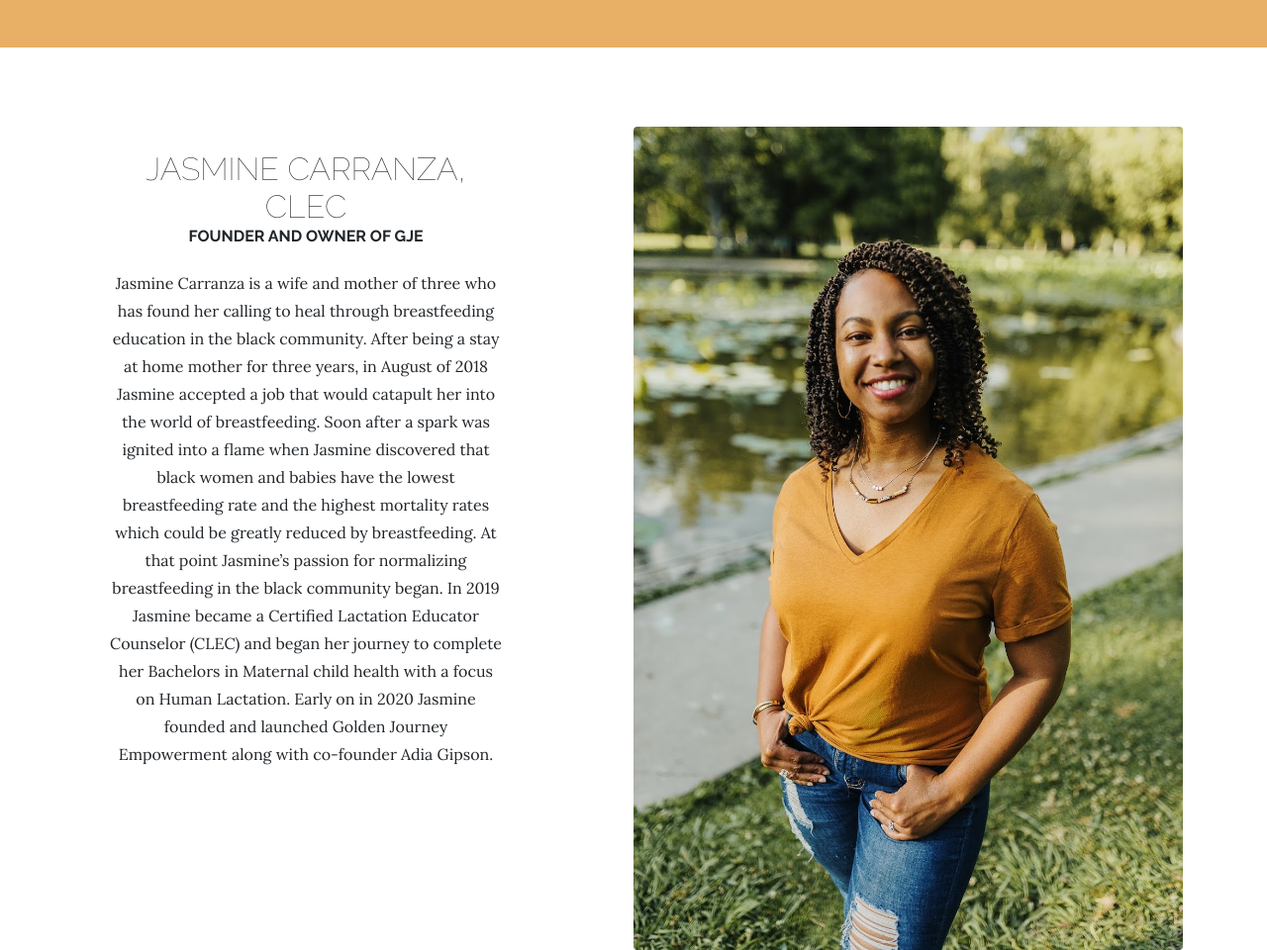
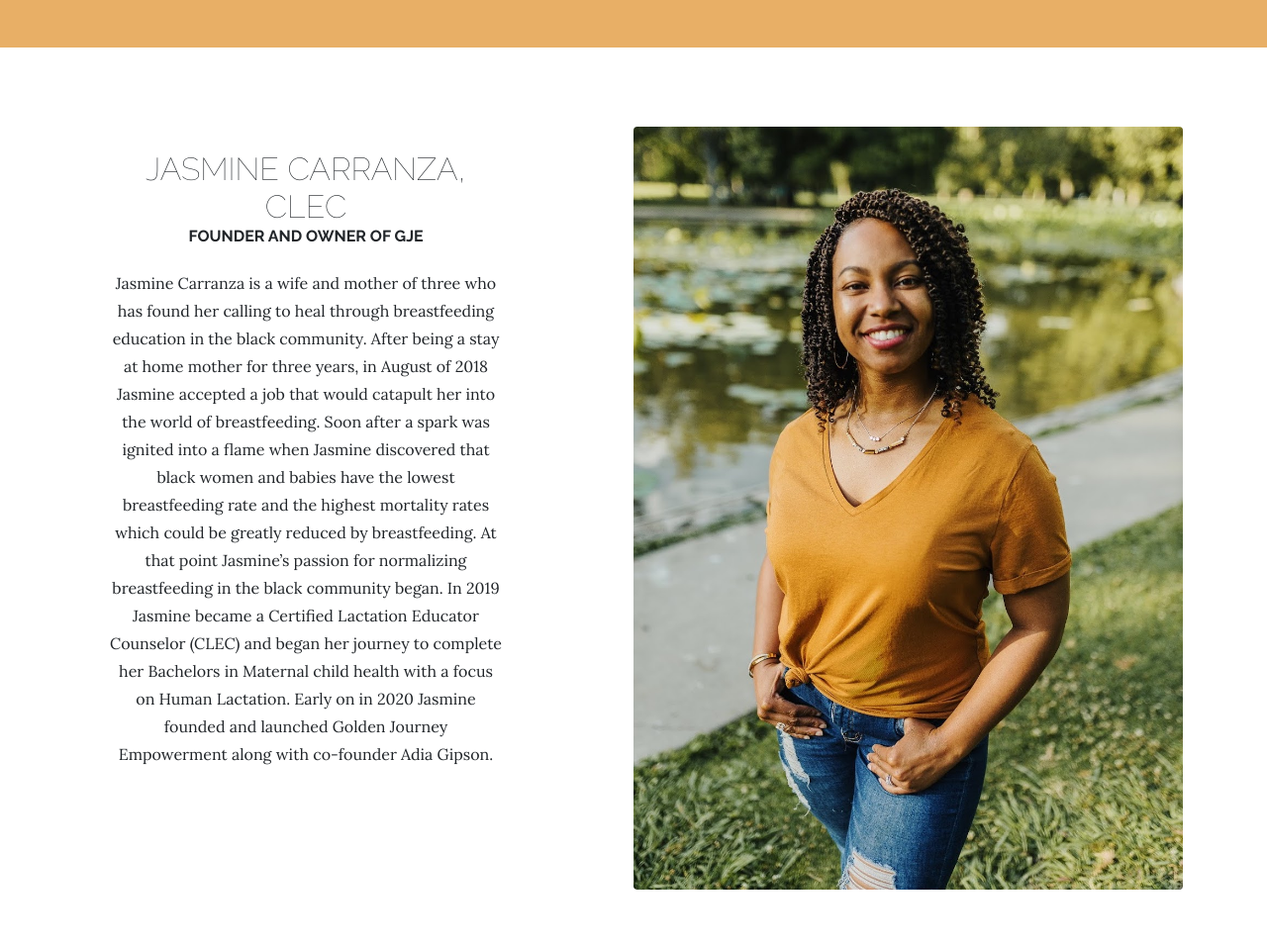
Before and after one commit to eeckey/Golden-Journey-Empowerment, a website: page about.html in a window 1280 px wide. Shown: the part 1440-2400 px from the top of the page at 99% size. Drawn offline with Linux system fonts and the light colour scheme.

Commit message:
Update about.html

```diff
--- a/about.html
+++ b/about.html
@@ -95,7 +95,7 @@
   <section class="page-section clearfix">
     <div class="container">
       <div class="about">
-        <img class="about-img img-fluid mb-3 mb-lg-0 rounded" src="img/jasmine.jpg" alt="">
+        <img class="about-img img-fluid mb-3 mb-lg-0 rounded" src="img/jasmine2.jpg" alt="">
         <div class="about-text left-0 text-center bg-faded p-4 rounded">
           <h2 class="section-heading mb-4">
             <span class="section-heading-lower">Jasmine Carranza, CLEC</span>
```
